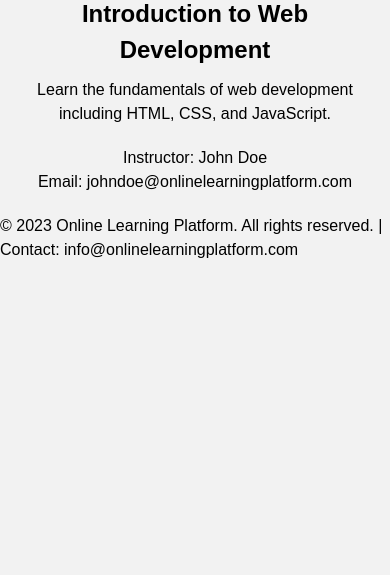
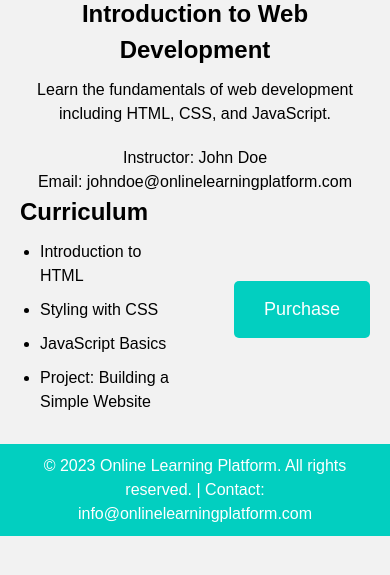
Before and after one commit to fatosvllahinja/learningplatform, a PHP site: page /course.html in a window 390 px wide. Shown: the part 248-823 px from the top of the page. Run offline with PHP 8.4, Linux system fonts and the light colour scheme.

Commit message:
added curriculum actvities and made some changes on footer area styling

```diff
--- a/course.html
+++ b/course.html
@@ -30,6 +30,28 @@
     .course-description {
       margin-bottom: 20px;
     }
+
+    .curriculum {
+      text-align: left;
+    }
+
+    .curriculum ul {
+      list-style-type: disc;
+      padding: 0;
+    }
+
+    .curriculum li {
+      margin-bottom: 10px;
+      margin-top: 10px;
+      margin-left: 20px;
+    }
+
+    .curriculum-container {
+      display: flex;
+      flex-direction: row;
+      align-items: center;
+      gap: 50px;
+    }
   </style>
 </head>
 <body>
@@ -56,6 +78,20 @@
           <p>Email: johndoe@onlinelearningplatform.com</p>
         </div>
       </div>
+      <div class="curriculum-container">
+        <div class="curriculum">
+          <h2>Curriculum</h2>
+          <ul>
+            <li>Introduction to HTML</li>
+            <li>Styling with CSS</li>
+            <li>JavaScript Basics</li>
+            <li>Project: Building a Simple Website</li>
+          </ul>
+        </div>
+        <div class="signup-btn">
+          <a href="register.html">Purchase</a>
+        </div>
+      </div>
     </main>
     <footer>
       <p>&copy; 2023 Online Learning Platform. All rights reserved. | Contact: info@onlinelearningplatform.com</p>
--- a/styles.css
+++ b/styles.css
@@ -178,3 +178,27 @@ margin-bottom: 10px;
 .signup-btn a:hover {
     opacity: .8;
 }
+
+/*
+    FOOTER
+*/
+
+footer {
+    background-color: #02cfc0;
+    color: #fff;
+    text-align: center;
+    padding: 10px;
+}
+
+@media screen and (max-width: 767px) {
+    .course-box {
+        width: 100%;
+        margin-bottom: 20px;
+    }
+    .why-choose-us .column {
+        flex: 1 1 100%;
+        padding: 0 10px;
+        text-align: center;
+        margin-bottom: 20px;
+    }
+}
```
